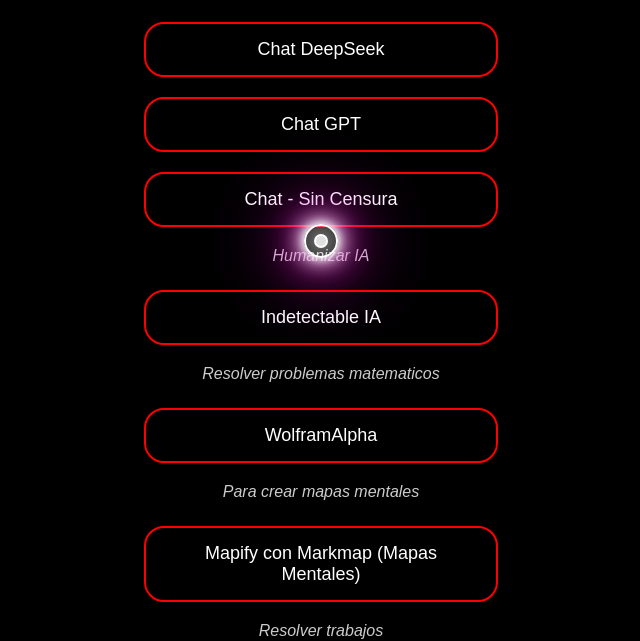
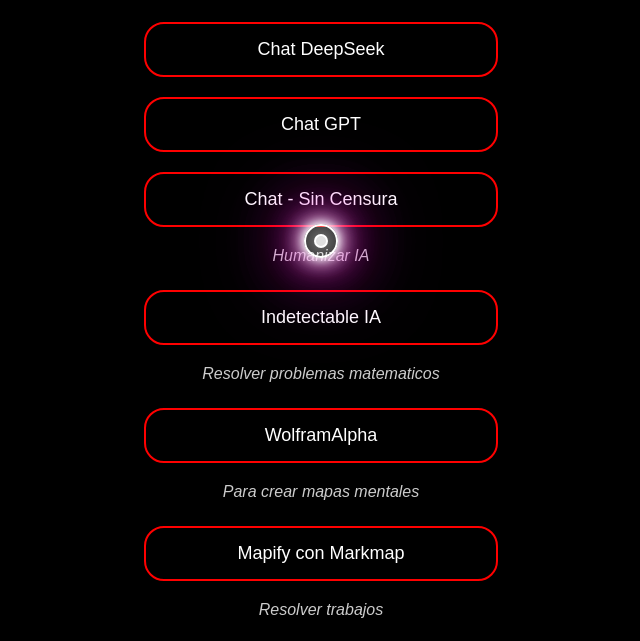
Before and after one commit to ax-col/raspa, a plain HTML site: page index.html in a window 1280 px wide. Shown: the part 159-800 px from the top of the page, without its empty margins (319-959 px from the left). Drawn offline with Linux system fonts and the light colour scheme.

Commit message:
index.html

```diff
--- a/index.html
+++ b/index.html
@@ -54,7 +54,7 @@
     <a class="btn" href="https://www.wolframalpha.com/" target="_blank">WolframAlpha</a>
 
     <p class="desc">Para crear mapas mentales</p>
-    <a class="btn" href="https://mapify.so/es" target="_blank">Mapify con Markmap (Mapas Mentales)</a>
+    <a class="btn" href="https://mapify.so/es" target="_blank">Mapify con Markmap</a>
 
     <p class="desc">Resolver trabajos</p>
     <a class="btn" href="https://www.claude.ai/chats" target="_blank">Claude</a>
```
